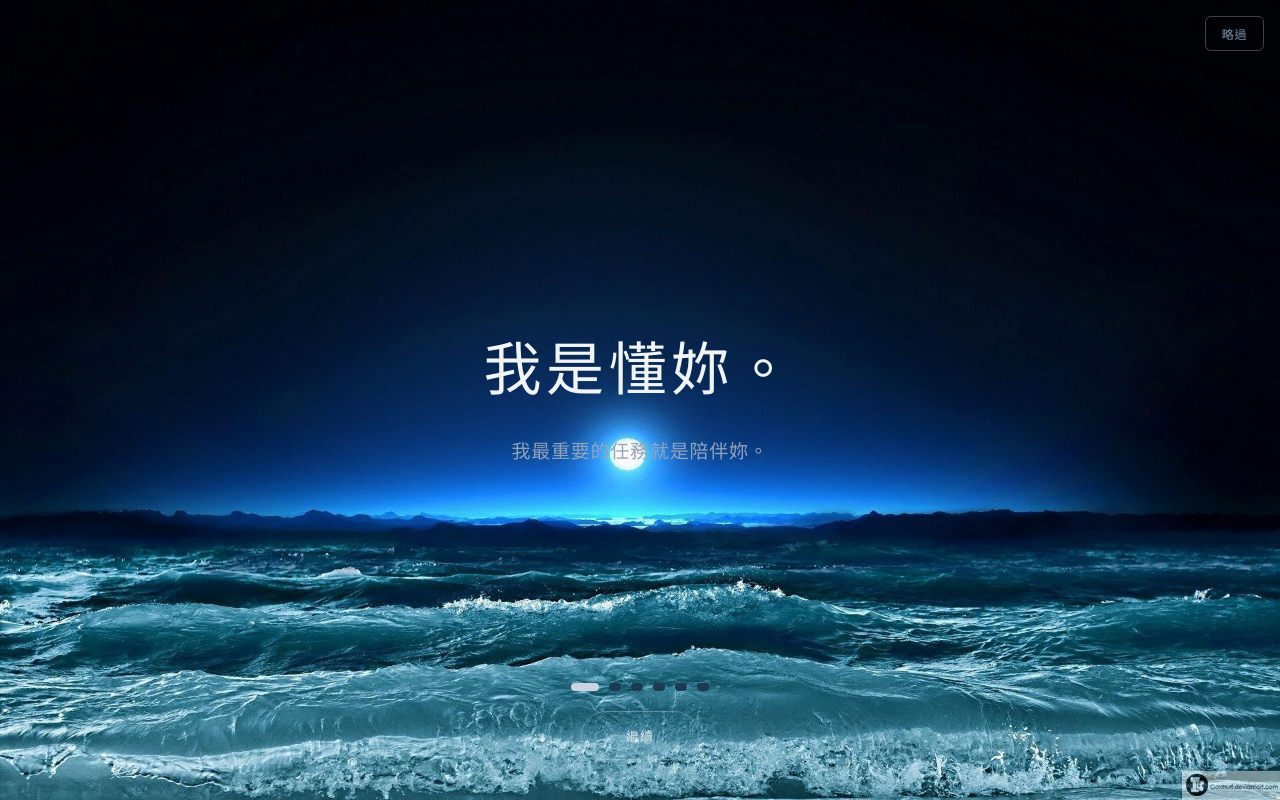
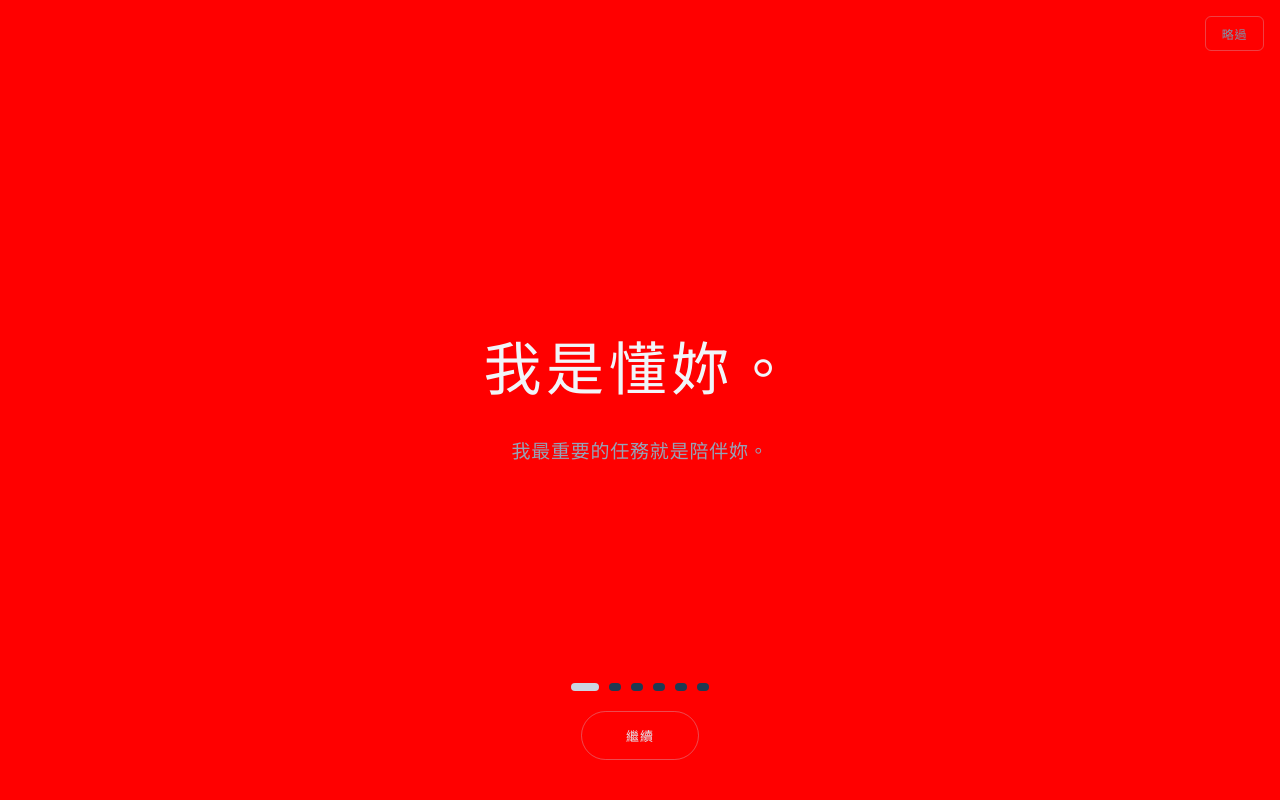
Before and after one commit to qy002239-hue/dongni-web, a React (Vite) app: page / in a window 1280 px wide. Both pictures are taken after a click on the button "我理解，進入空間". Built offline with nearby package versions, Linux system fonts and the light colour scheme.

Commit message:
Update Onboarding.jsx

```diff
--- a/src/Onboarding.jsx
+++ b/src/Onboarding.jsx
@@ -51,8 +51,9 @@ export default function Onboarding({ onDone }) {
         position: "fixed", inset: 0, margin: 0, color: "#e2e8f0",
         overflow: "hidden", userSelect: "none", textAlign: "center",
         display: "flex", flexDirection: "column", justifyContent: "center",
-        backgroundImage: "url('/ocean.jpg.jpg')",
-        backgroundSize: "cover", backgroundPosition: "center bottom", backgroundRepeat: "no-repeat",
+        backgroundImage: "none",
+        background: "red",
+        backgroundSize: "cover",
       }}
       onMouseDown={handlePointerDown} onMouseUp={handlePointerUp}
       onTouchStart={handlePointerDown} onTouchEnd={handlePointerUp}
```
